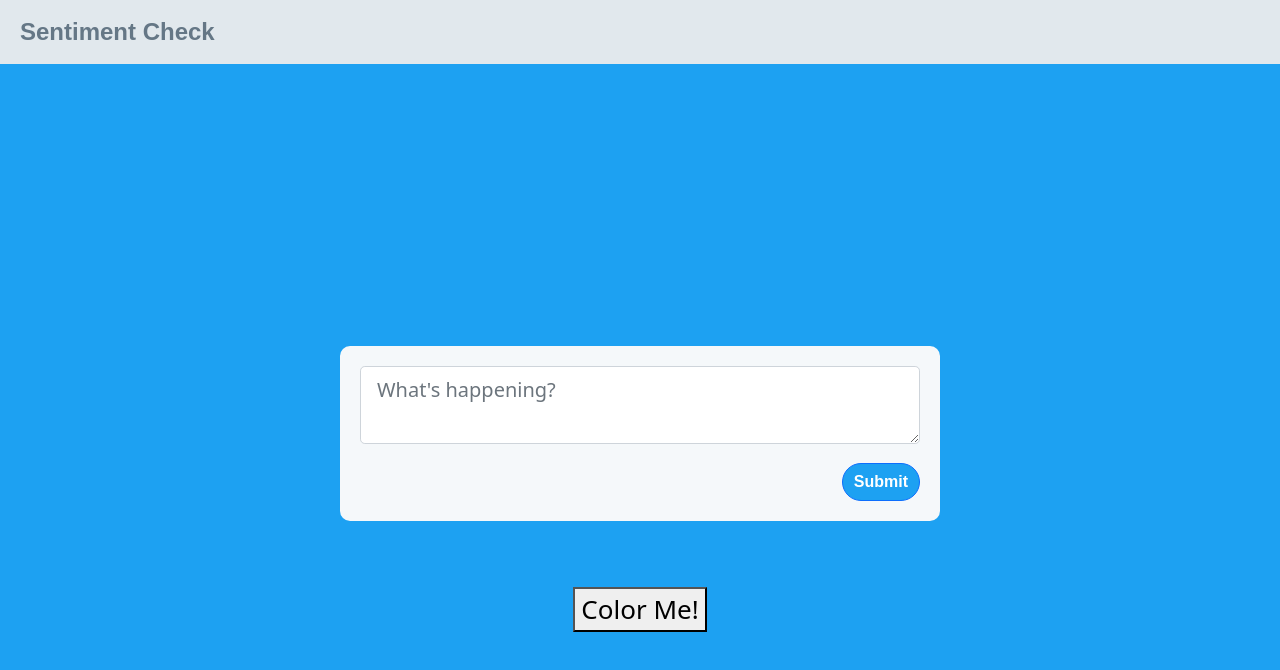
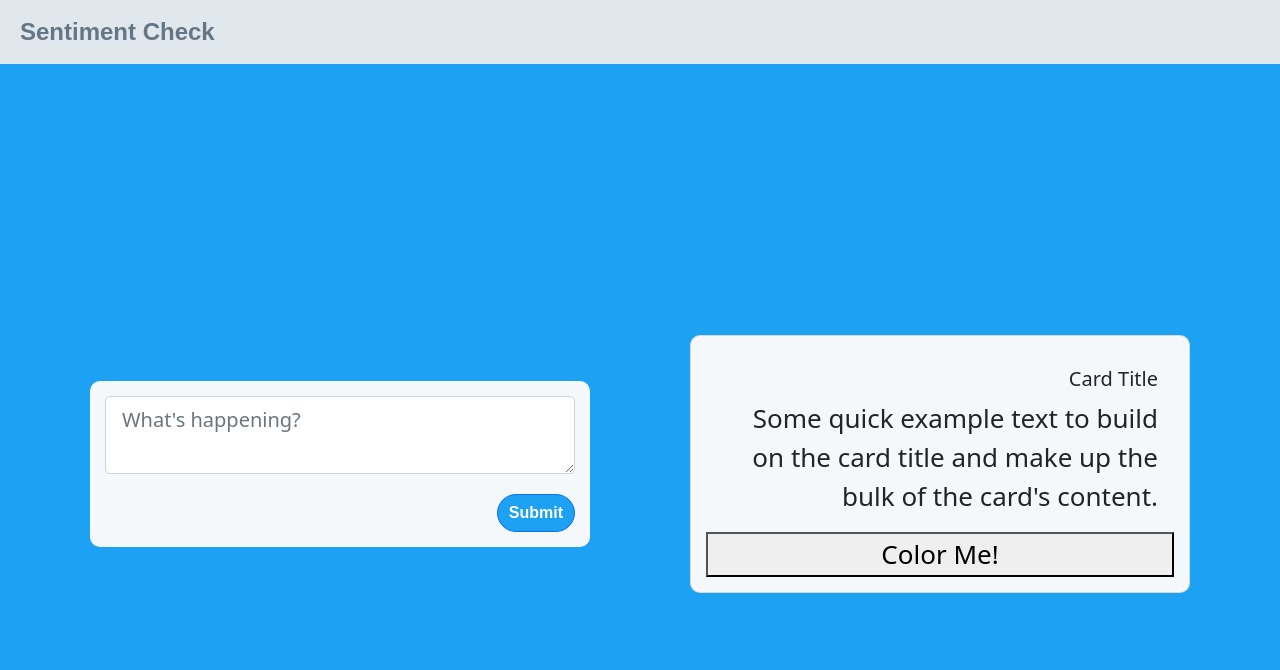
Before and after one commit to clkcompton/sentiment-check, a React (Create React App) app: page / in a window 1280 px wide. Shown: the top 670 px of the page. Built offline with nearby package versions, Linux system fonts and the light colour scheme.

Commit message:
added result component and wordHexCalculator util file

```diff
--- a/src/App.css
+++ b/src/App.css
@@ -6,39 +6,8 @@
   background-color: #1DA1F2;
   min-height: 100vh;
   display: flex;
-  flex-direction: column;
+  flex-direction: row;
   align-items: center;
   justify-content: center;
   font-size: calc(10px + 2vmin);
-  color: white;
 }
-
-.textForm {
-  background-color: #F5F8FA;
-  border-width: thick;
-  border-color: #F5F8FA;
-  border-style: solid;
-  border-radius: 10px;
-  padding: 15px;
-  width: 600px;
-  margin: 50px;
-}
-
-.formLabel {
-  font-size: medium;
-  color: #1DA1F2;
-}
-
-.formTextarea {
-  height: 900px;
-}
-
-.formSubmitButton {
-  padding-left: 11px;
-  padding-right: 11px;
-  font-size: medium;
-  font-family: Arial, Helvetica, sans-serif;
-  font-weight: bold;
-  background-color: #1DA1F2;
-  border-radius: 20px;
-}
--- a/src/App.js
+++ b/src/App.js
@@ -1,11 +1,11 @@
 import logo from './logo.svg';
 import { NavBar } from './navigation/NavBar';
+import { Results } from './results/Results';
+import {Input} from './input/Input';
 import 'bootstrap/dist/css/bootstrap.min.css';
 import vader from 'vader-sentiment';
 import React, {useState} from 'react';
-import fetchSynonym from './utils/wordAPIService';
 import './App.css';
-import {Input} from './input/Input';
 
 
 function App() {
@@ -13,74 +13,13 @@ function App() {
   const [sentimentScore, setSentimentScore] = useState(1);
   const [synonym, setSynonym] = useState([])
 
-  //can live in results
-  const findSentimentScore = () => {
+  const calculateSentimentScore = () => {
     const intensity = vader.SentimentIntensityAnalyzer.polarity_scores(userInput);
     setSentimentScore(intensity.compound);
   }
 
   const handleInputChange = (event) => {
     setUserInput(event.target.value);
-  }
-
-  //can live in results
-  const findSynonym = () => {
-    fetchSynonym(userInput).then((value) => {
-      setSynonym(value.data);
-      console.log('Synonym', synonym);
-    });
-  }
-
-  const findWordColor = () => {
-    const pureRed = 'F80000';
-    const pureWhite = 'FFFFFF';
-    const pureGreen = '07E000';
-    const numSteps = 100;
-
-    var neutral = {
-    'Hex'   : pureWhite,
-      'R'     : parseInt(pureWhite.slice(0,2), 16),
-      'G'     : parseInt(pureWhite.slice(2,4), 16),
-      'B'     : parseInt(pureWhite.slice(4,6), 16)
-    }
-    var positive = {
-    'Hex'   : pureGreen,
-      'R'     : parseInt(pureGreen.slice(0,2), 16),
-      'G'     : parseInt(pureGreen.slice(2,4), 16),
-      'B'     : parseInt(pureGreen.slice(4,6), 16)
-    }
-    var negative = {
-    'Hex'   : pureRed,
-      'R'     : parseInt(pureRed.slice(0,2), 16),
-      'G'     : parseInt(pureRed.slice(2,4), 16),
-      'B'     : parseInt(pureRed.slice(4,6), 16)
-    }
-    var positiveDiff = {
-      'R': positive['R'] - neutral['R'],
-      'G': positive['G'] - neutral['G'],
-      'B': positive['B'] - neutral['B']
-    }
-    var negativeDiff = {
-      'R': negative['R'] - neutral['R'],
-      'G': negative['G'] - neutral['G'],
-      'B': negative['B'] - neutral['B']
-    }
-    var r, g, b;
-    if(sentimentScore > 0){
-      r = neutral['R'] + ((positiveDiff['R'] / numSteps) * (numSteps * sentimentScore));
-      g = neutral['G'] + ((positiveDiff['G'] / numSteps) * (numSteps * sentimentScore));
-      b = neutral['B'] + ((positiveDiff['B'] / numSteps) * (numSteps * sentimentScore));
-    } else {
-      r = neutral['R'] + ((negativeDiff['R'] / numSteps) * (numSteps * -sentimentScore));
-      g = neutral['G'] + ((negativeDiff['G'] / numSteps) * (numSteps * -sentimentScore));
-      b = neutral['B'] + ((negativeDiff['B'] / numSteps) * (numSteps * -sentimentScore));
-    }
-    console.log('#' + String(Math.round(r).toString(16)).padStart(2, '0') +
-    String(Math.round(g).toString(16)).padStart(2, '0') +
-    String(Math.round(b).toString(16)).padStart(2, '0'))
-    return '#' + String(Math.round(r).toString(16)).padStart(2, '0') +
-                  String(Math.round(g).toString(16)).padStart(2, '0') +
-                  String(Math.round(b).toString(16)).padStart(2, '0');
   }
 
   return (
@@ -91,16 +30,23 @@ function App() {
         <Input
           userInput={userInput}
           handleInputChange={handleInputChange}
-          findSentimentScore={findSentimentScore}
+          calculateSentimentScore={calculateSentimentScore}
+        />
+
+        <Results
+          userInput={userInput}
+          setSynonym={setSynonym}
+          synonym={synonym}
+          handleInputChange={handleInputChange}
+          calculateSentimentScore={calculateSentimentScore}
+          sentimentScore={sentimentScore}
         />
 
         <p>
             {userInput}
             {console.log(userInput)}
         </p>
-        <button onClick={findWordColor}>
-        Color Me!
-        </button>
+
       </header>
     </div>
   );
--- a/src/input/Input.css
+++ b/src/input/Input.css
@@ -0,0 +1,26 @@
+.textForm {
+  background-color: #F5F8FA;
+  border-radius: 10px;
+  padding: 15px;
+  width: 500px;
+  margin: 50px;
+}
+
+.formLabel {
+  font-size: medium;
+  color: #1DA1F2;
+}
+
+.formTextarea {
+  height: 900px;
+}
+
+.formSubmitButton {
+  padding-left: 11px;
+  padding-right: 11px;
+  font-size: medium;
+  font-family: Arial, Helvetica, sans-serif;
+  font-weight: bold;
+  background-color: #1DA1F2;
+  border-radius: 20px;
+}
--- a/src/input/Input.js
+++ b/src/input/Input.js
@@ -2,6 +2,8 @@ import React, {Component} from 'react';
 import Button from 'react-bootstrap/Button';
 import Form from 'react-bootstrap/Form';
 import 'bootstrap/dist/css/bootstrap.min.css';
+import './Input.css';
+
 
 export class Input extends React.Component {
   render() {
@@ -18,7 +20,7 @@ export class Input extends React.Component {
                 placeholder="What's happening?">
               </Form.Control>
             </Form.Group>
-            <Button className="formSubmitButton" variant="primary" onClick={this.props.findSentimentScore}>Submit</Button>
+            <Button className="formSubmitButton" variant="primary" onClick={this.props.calculateSentimentScore}>Submit</Button>
             {/* <Button className="formSubmitButton" variant="primary" onClick={findSynonym}>Synonize</Button> */}
         </Form>
       </div>
--- /dev/null
+++ b/src/results/Results.css
@@ -0,0 +1,7 @@
+.resultsTextArea {
+  background-color: #F5F8FA;
+  border-radius: 10px;
+  padding: 15px;
+  width: 500px;
+  margin: 50px;
+}
--- /dev/null
+++ b/src/results/Results.js
@@ -0,0 +1,35 @@
+import React from 'react';
+import 'bootstrap/dist/css/bootstrap.min.css';
+import Card from 'react-bootstrap/Card';
+import './Results.css';
+import fetchSynonym from '../utils/wordAPIService';
+import findWordColor from '../utils/wordHexCalculator';
+
+
+
+export class Results extends React.Component {
+
+  findSynonym = () => {
+    fetchSynonym(this.props.userInput).then((value) => {
+      this.props.setSynonym(value.data);
+      console.log('Synonym', this.props.synonym);
+    });
+  }
+
+  render() {
+    return (
+      <Card className='resultsTextArea'>
+        <Card.Body>
+          <Card.Title>Card Title</Card.Title>
+          <Card.Text>
+            Some quick example text to build on the card title and make up the bulk of
+            the card's content.
+          </Card.Text>
+        </Card.Body>
+        <button onClick={() => findWordColor(this.props.sentimentScore)}>
+        Color Me!
+        </button>
+      </Card>
+    )
+  }
+}
--- /dev/null
+++ b/src/utils/wordHexCalculator.js
@@ -0,0 +1,54 @@
+
+const findWordColor = (sentimentScore) => {
+  const pureRed = 'F80000';
+  const pureWhite = 'FFFFFF';
+  const pureGreen = '07E000';
+  const numSteps = 100;
+
+  var neutral = {
+  'Hex'   : pureWhite,
+    'R'     : parseInt(pureWhite.slice(0,2), 16),
+    'G'     : parseInt(pureWhite.slice(2,4), 16),
+    'B'     : parseInt(pureWhite.slice(4,6), 16)
+  }
+  var positive = {
+  'Hex'   : pureGreen,
+    'R'     : parseInt(pureGreen.slice(0,2), 16),
+    'G'     : parseInt(pureGreen.slice(2,4), 16),
+    'B'     : parseInt(pureGreen.slice(4,6), 16)
+  }
+  var negative = {
+  'Hex'   : pureRed,
+    'R'     : parseInt(pureRed.slice(0,2), 16),
+    'G'     : parseInt(pureRed.slice(2,4), 16),
+    'B'     : parseInt(pureRed.slice(4,6), 16)
+  }
+  var positiveDiff = {
+    'R': positive['R'] - neutral['R'],
+    'G': positive['G'] - neutral['G'],
+    'B': positive['B'] - neutral['B']
+  }
+  var negativeDiff = {
+    'R': negative['R'] - neutral['R'],
+    'G': negative['G'] - neutral['G'],
+    'B': negative['B'] - neutral['B']
+  }
+  var r, g, b;
+  if(sentimentScore > 0){
+    r = neutral['R'] + ((positiveDiff['R'] / numSteps) * (numSteps * sentimentScore));
+    g = neutral['G'] + ((positiveDiff['G'] / numSteps) * (numSteps * sentimentScore));
+    b = neutral['B'] + ((positiveDiff['B'] / numSteps) * (numSteps * sentimentScore));
+  } else {
+    r = neutral['R'] + ((negativeDiff['R'] / numSteps) * (numSteps * -sentimentScore));
+    g = neutral['G'] + ((negativeDiff['G'] / numSteps) * (numSteps * -sentimentScore));
+    b = neutral['B'] + ((negativeDiff['B'] / numSteps) * (numSteps * -sentimentScore));
+  }
+  console.log('#' + String(Math.round(r).toString(16)).padStart(2, '0') +
+  String(Math.round(g).toString(16)).padStart(2, '0') +
+  String(Math.round(b).toString(16)).padStart(2, '0'))
+  // return '#' + String(Math.round(r).toString(16)).padStart(2, '0') +
+  //               String(Math.round(g).toString(16)).padStart(2, '0') +
+  //               String(Math.round(b).toString(16)).padStart(2, '0');
+}
+
+export default findWordColor;
```
